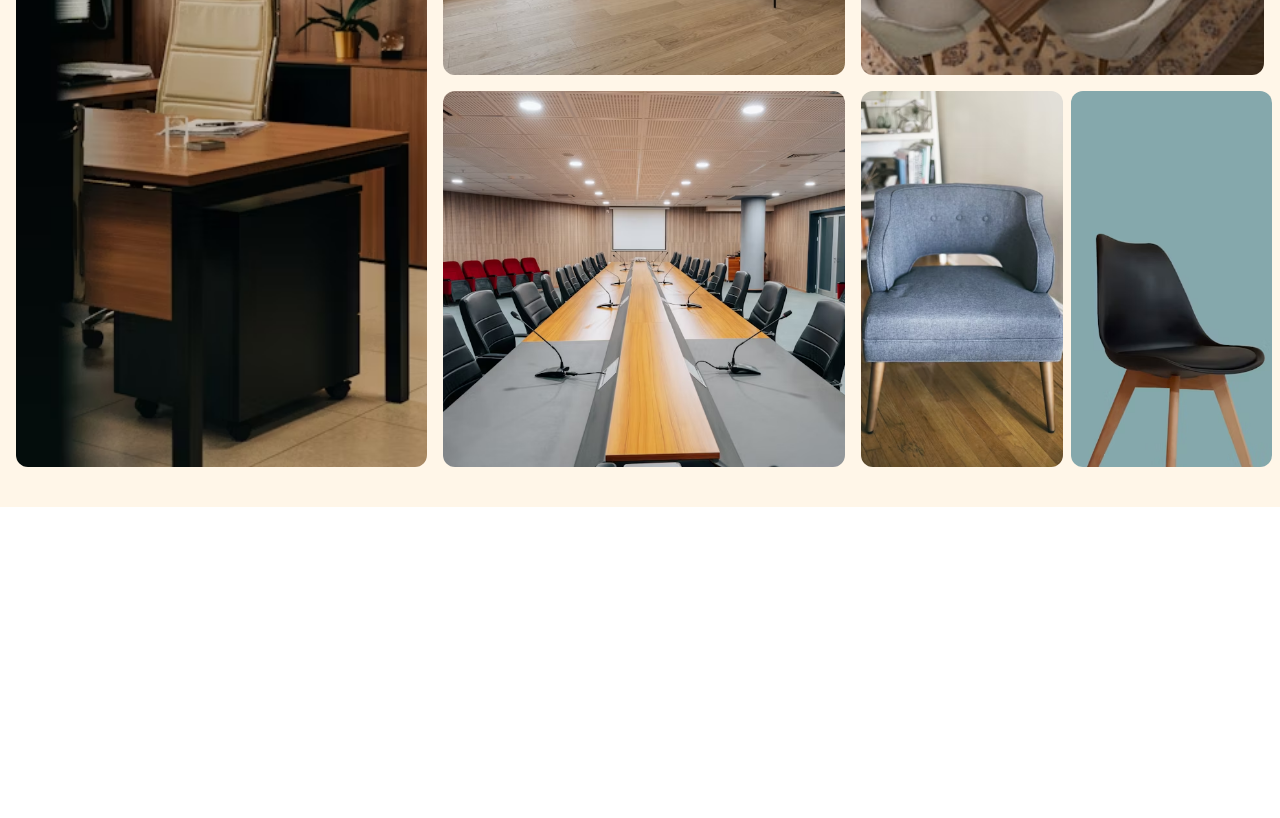
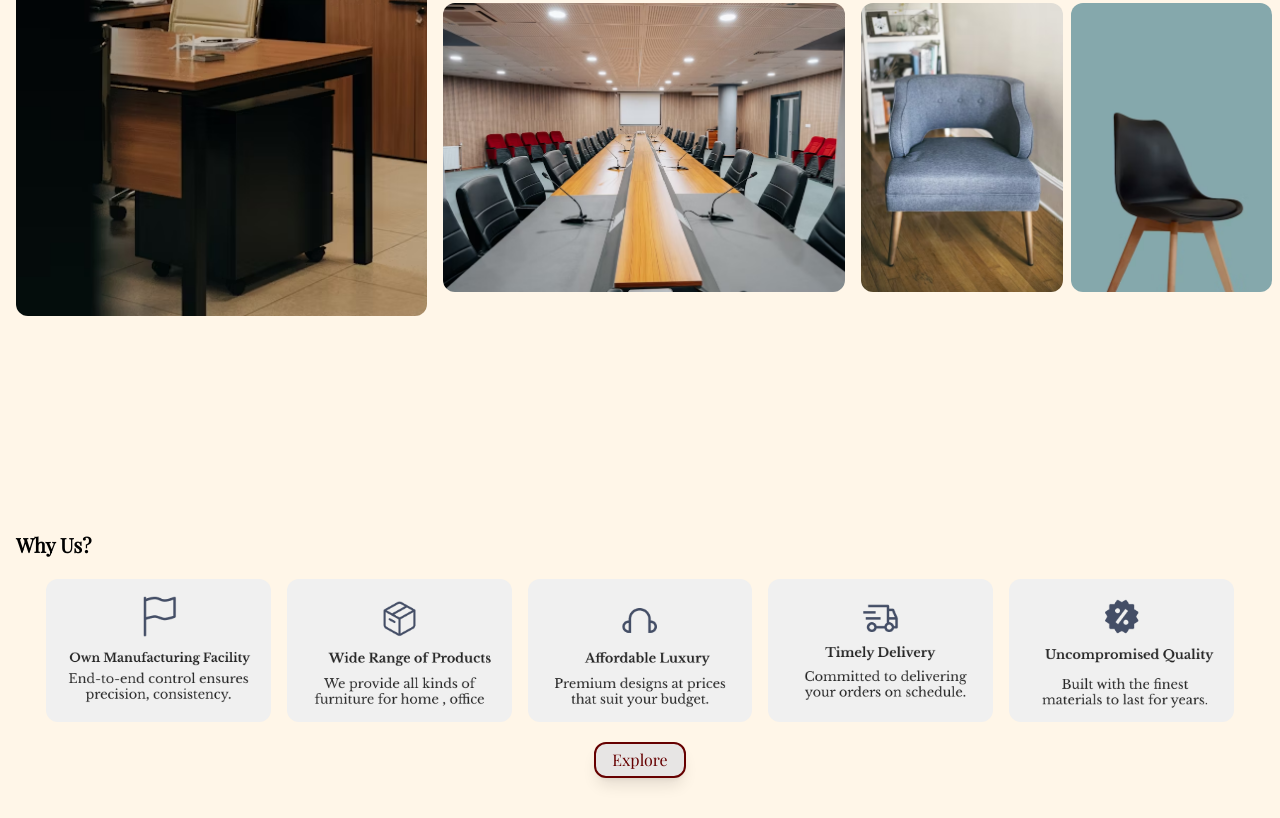
Before and after one commit to HaswanthTamil/mrm-furniture-factory, a website: page public/index.html in a window 1280 px wide. Shown: the part 2966-3784 px from the top of the page. Before the commit the page ends 3473 px from the top, so only its background shows below. Drawn offline with nearby package versions, Linux system fonts and the light colour scheme.

Commit message:
Create WhyUs section

```diff
--- a/public/index.html
+++ b/public/index.html
@@ -411,29 +411,34 @@
             >Explore Range of Categories</span
           >
           <!-- Image Carousel -->
-          <div class="flex flex-col sm:flex-row gap-4 py-4 md:h-screen">
+          <div
+            class="flex flex-col sm:flex-row gap-4 py-4 sm:min-h-[60vh] lg:min-h-screen"
+          >
             <!-- Left Tall Image -->
-            <div class="h-[60vh] lg:h-full lg:w-1/3">
+            <div class="sm:h-full sm:w-1/3">
               <img
                 src="./assets/Office/Image-6.png"
-                class="h-full w-full object-cover rounded-xl"
+                alt="Office Furniture Image"
+                class="w-full h-full object-cover rounded-xl"
               />
             </div>
 
             <!-- Grid Area -->
             <div
-              class="grid grid-cols-1 sm:grid-cols-2 sm:grid-rows-2 gap-4 h-[60vh] lg:h-full lg:w-2/3"
+              class="grid grid-cols-1 sm:grid-cols-2 sm:grid-rows-2 gap-4 sm:h-full sm:w-2/3"
             >
               <!-- Row 1 -->
               <div>
                 <img
                   src="./assets/HomeFurnitures/Image-11.png"
+                  alt="Home Furniture Image"
                   class="h-full w-full object-cover rounded-xl"
                 />
               </div>
               <div>
                 <img
                   src="./assets/Kitchen/Image-5.png"
+                  alt="Kitchen Furniture Image"
                   class="h-full w-full object-cover rounded-xl"
                 />
               </div>
@@ -442,16 +447,19 @@
               <div>
                 <img
                   src="./assets/Office/Image-7.png"
+                  alt="Office Furniture Image"
                   class="h-full w-full object-cover rounded-xl"
                 />
               </div>
               <div class="flex flex-row gap-2">
                 <img
                   src="./assets/HomeFurnitures/Image-13.png"
+                  alt="Home Furniture Image"
                   class="h-full w-1/2 object-cover rounded-xl"
                 />
                 <img
                   src="./assets/HomeFurnitures/Image-12.png"
+                  alt="Home Furniture Image"
                   class="h-full w-1/2 object-cover rounded-xl"
                 />
               </div>
@@ -459,6 +467,44 @@
           </div>
         </div>
       </section>
+
+      <section id="whyus">
+        <div class="flex flex-col w-full bg-[var(--peach)] px-4 pt-6 pb-10">
+          <span class="font-playfair font-semibold text-xl">Why Us?</span>
+          <div class="flex flex-wrap gap-4 py-5 justify-center">
+            <img
+              src="./assets/WhyUs/card-1.png"
+              alt="Own Manufacturing Facility"
+              class="w-full sm:w-[48%] md:w-[30%] lg:w-[18%] rounded-xl object-cover"
+            />
+            <img
+              src="./assets/WhyUs/card-2.png"
+              alt="Wide Range of Products"
+              class="w-full sm:w-[48%] md:w-[30%] lg:w-[18%] rounded-xl object-cover"
+            />
+            <img
+              src="./assets/WhyUs/card-3.png"
+              alt="Affordable Luxury"
+              class="w-full sm:w-[48%] md:w-[30%] lg:w-[18%] rounded-xl object-cover"
+            />
+            <img
+              src="./assets/WhyUs/card-4.png"
+              alt="Timely Delivery"
+              class="w-full sm:w-[48%] md:w-[30%] lg:w-[18%] rounded-xl object-cover"
+            />
+            <img
+              src="./assets/WhyUs/card-5.png"
+              alt="Uncompromised Quality"
+              class="w-full sm:w-[48%] md:w-[30%] lg:w-[18%] rounded-xl object-cover"
+            />
+          </div>
+          <button
+            class="btn-shine bg-stone-200 shadow-lg font-playfair text-[var(--maroon)] border-2 border-[var(--maroon)] px-4 py-1 rounded-xl hover:translate-x-3 transition-transform duration-300 ease-in-out mx-auto"
+          >
+            Explore
+          </button>
+        </div>
+      </section>
     </main>
 
     <script src="./scripts/index.js"></script>
```
Also changed, not shown: public/assets/WhyUs/card-1.png (added), public/assets/WhyUs/card-2.png (added), public/assets/WhyUs/card-3.png (added), public/assets/WhyUs/card-4.png (added), public/assets/WhyUs/card-5.png (added), public/styles/output.css.
